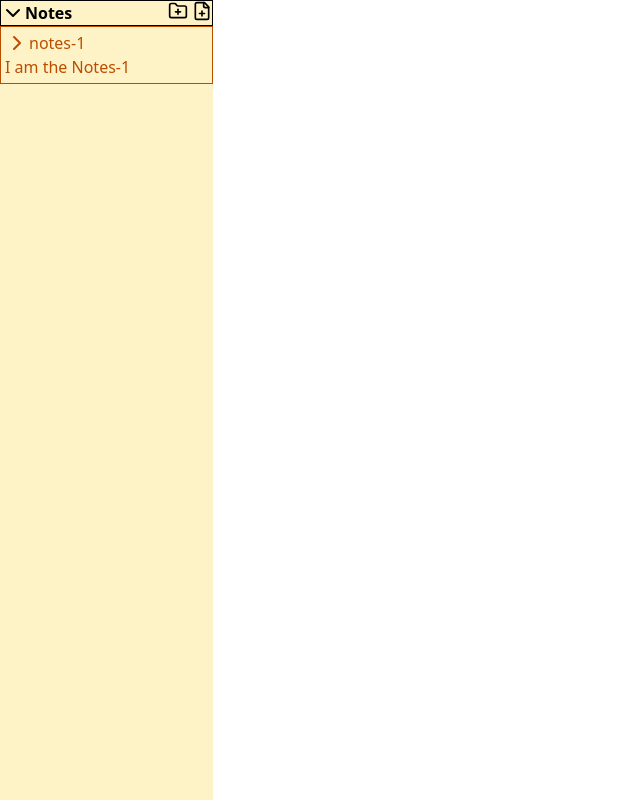
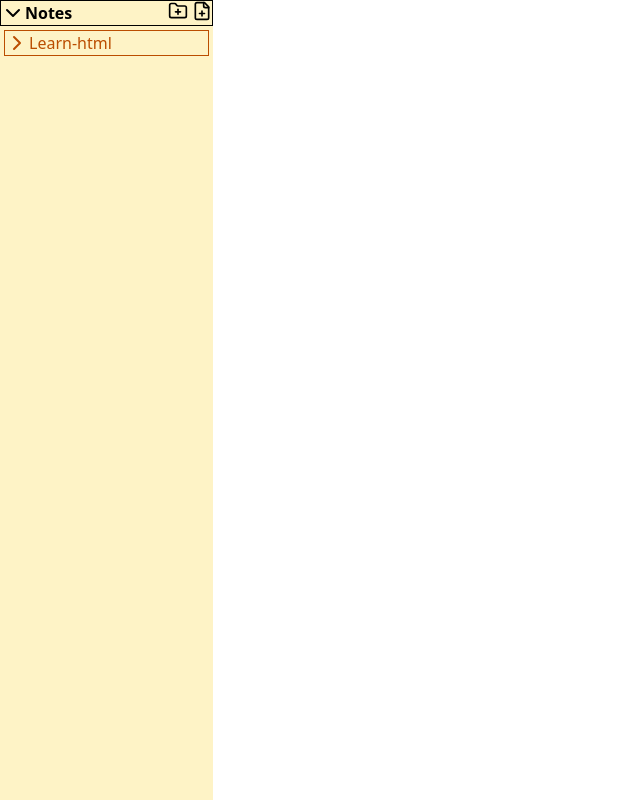
Before and after one commit to Mr-Jitesh9170/Digital-black-board, a React (Vite) app: page /notes/sidebar in a window 1280 px wide. Shown: the whole page, without its empty margins (0-640 px from the left). Built offline with nearby package versions, Linux system fonts and the light colour scheme.

Commit message:
working on sidebar of notes

```diff
--- a/package.json
+++ b/package.json
@@ -14,7 +14,9 @@
     "lucide-react": "^0.486.0",
     "react": "^19.0.0",
     "react-dom": "^19.0.0",
-    "react-router-dom": "^7.4.1"
+    "react-redux": "^9.2.0",
+    "react-router-dom": "^7.4.1",
+    "redux": "^5.0.1"
   },
   "devDependencies": {
     "@eslint/js": "^9.21.0",
--- a/src/components/notesBox.jsx
+++ b/src/components/notesBox.jsx
@@ -1,7 +1,7 @@
 import { ChevronDown, ChevronRight } from "lucide-react"
 import { useState } from "react"
 
-const NotesContainer = () => {
+const NotesContainer = ({ folderName, fileList }) => {
     const [noteContainer, setNoteContainer] = useState(
         {
             isNotesbarOpen: false
@@ -11,14 +11,23 @@ const NotesContainer = () => {
         setNoteContainer({ ...noteContainer, isNotesbarOpen: !noteContainer.isNotesbarOpen })
     }
     return (
-        <div onClick={isOpesidebarHandler}>
+        <div className="border text-amber-700 flex flex-col cursor-pointer" onClick={isOpesidebarHandler}>
             <div className="flex">
                 {noteContainer.isNotesbarOpen ? <ChevronDown /> : <ChevronRight />}
-                <div>notes-1</div>
+                <div>{folderName}</div>
             </div>
-            <div>I am the Notes-1</div>
+            {
+                noteContainer.isNotesbarOpen && (
+                    <ul>
+                        {
+                            fileList.map((fileData) => {
+                                return <li className="border-t-1 px-6">{fileData.fileName}</li>
+                            })
+                        }
+                    </ul>
+                )
+            }
         </div>
-
     )
 }
 
--- a/src/components/sidebar.jsx
+++ b/src/components/sidebar.jsx
@@ -8,15 +8,31 @@ const Sidebar = () => {
             isSidebarOpen: true
         }
     )
-
     const isOpesidebarHandler = () => {
         setSidebar({ ...sidebar, isSidebarOpen: !sidebar.isSidebarOpen })
     }
+    const fileList = [
+        {
+            fileName: "index1.html"
+        },
+        {
+            fileName: "index2.html"
+        },
+        {
+            fileName: "index3.html"
+        },
+        {
+            fileName: "index4.html"
+        },
+        {
+            fileName: "index5.html"
+        }
+    ]
     return (
         <div className="notesLeft w-2/12 bg-amber-100 h-lvh">
-            <div className="headerSection"></div>
-            <div className="herosection">
-                <div className="border p-0 flex justify-between align-bottom" onClick={isOpesidebarHandler}>
+            <div className=""></div>
+            <div className="">
+                <div className="border p-0 flex justify-between align-bottom cursor-pointer hover:bg-violet-200 focus:outline-2 focus:outline-offset-2 focus:outline-violet-500 active:bg-violet-700" onClick={isOpesidebarHandler}>
                     <div className="flex">
                         {sidebar.isSidebarOpen ? <ChevronDown /> : <ChevronRight />}
                         <div className="text-md font-bold">Notes</div>
@@ -28,8 +44,8 @@ const Sidebar = () => {
                 </div>
                 {
                     sidebar.isSidebarOpen && (
-                        <div className="border p-1 text-amber-700">
-                            <NotesContainer />
+                        <div className="p-1">
+                            <NotesContainer folderName={"Learn-html"} fileList={fileList} />
                         </div>
                     )
                 }
```
Also changed, not shown: src/App.jsx (line endings or trailing spaces), 1 other file (tests, documents, lock files or other folders).
